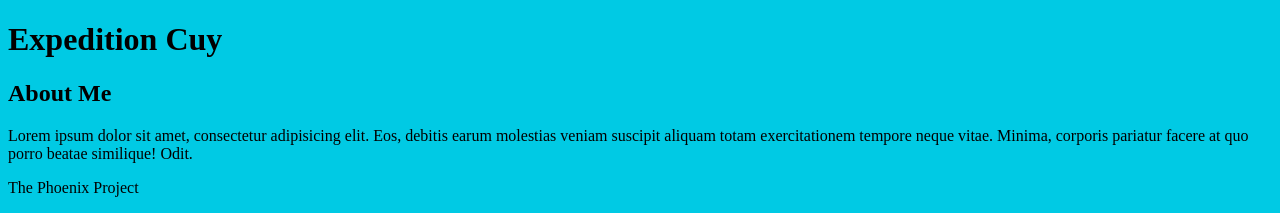
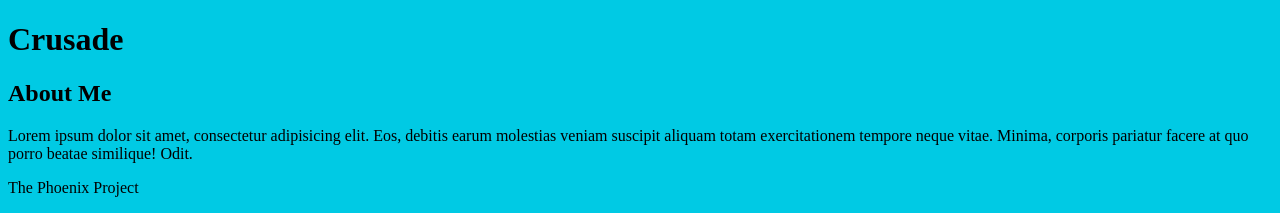
Before and after one commit to jokoss92/new-git-project, a plain HTML site: page index.html in a window 1280 px wide. Shown: the top 213 px of the page. Drawn offline with Linux system fonts and the light colour scheme.

Commit message:
Change header again on change branch

```diff
--- a/index.html
+++ b/index.html
@@ -10,7 +10,7 @@
 </head>
 <body>
     <header>
-        <h1>Expedition Cuy</h1>
+        <h1>Crusade</h1>
     </header>
     <div class="container">
         <main>
```
